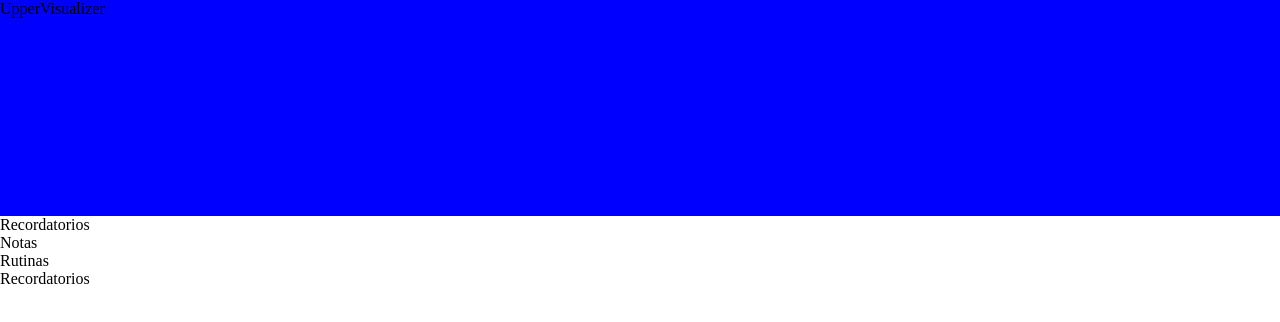
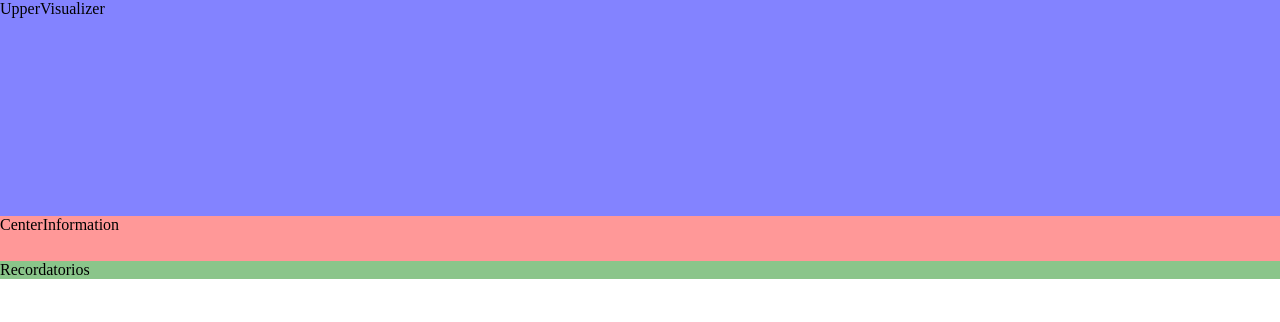
Before and after one commit to Jamesxtmp/my-life-xtmp, a React (Vite) app: page / in a window 1280 px wide. Shown: the top 322 px of the page. Built offline with nearby package versions, Linux system fonts and the light colour scheme.

Commit message:
start structure RootLayout

```diff
--- a/src/App.css
+++ b/src/App.css
@@ -1 +1,2 @@
 @import '/src/components/UpperVisualizer.css';
+@import '/src/components/RootLayout.css';
--- a/src/App.jsx
+++ b/src/App.jsx
@@ -1,25 +1,11 @@
-import RootLayout from "./components/RootLayout"
-import Recordatorios from "./pages/Recordatorios"
-import Rutinas from "./pages/Rutinas"
-import Notas from "./pages/Notas"
-
-import { BrowserRouter, Routes, Route } from "react-router-dom"
+import RouteMain from "./routes/RouteMain"
 
 import './App.css'
 
 function App() {
   return (
     <>
-      <BrowserRouter>
-        <Routes>
-          <Route path="/" element={<RootLayout />}>
-            <Route index element={<Recordatorios />} />
-            <Route path="/rutinas" element={<Rutinas />} />
-            <Route path="/notas" element={<Notas />} />
-            <Route path="*" element={<div>Pagina no encontrada</div>} />
-          </Route>
-        </Routes>
-      </BrowserRouter>
+      <RouteMain/>
     </>
   )
 }
--- /dev/null
+++ b/src/components/CenterInformation.jsx
@@ -0,0 +1,9 @@
+function CenterInformation() {
+    return (
+        <>
+            CenterInformation
+        </>
+    )
+}
+
+export default CenterInformation;
--- a/src/components/NavState.jsx
+++ b/src/components/NavMain.jsx
@@ -1,6 +1,6 @@
 import { Link } from "react-router-dom";
 
-function NavState() {
+function NavMain() {
     return (
         <>
             <nav>
@@ -20,4 +20,4 @@ function NavState() {
     );
 }
 
-export default NavState;
+export default NavMain;
--- /dev/null
+++ b/src/components/RootLayout.css
@@ -0,0 +1,17 @@
+.root-layout{
+
+}
+.layout-upper{
+    background-color: rgba(0, 0, 255, 0.486);
+    height: 27vh;
+    width: 100%;
+}
+.layout-center{
+    background-color: rgba(255, 0, 0, 0.404);
+    width: 100%;
+    height: 45px;
+}
+.layout-outlet{
+    background-color: rgba(0, 128, 0, 0.459);
+    width: 100%;
+}
--- a/src/components/RootLayout.jsx
+++ b/src/components/RootLayout.jsx
@@ -1,15 +1,21 @@
 import { Outlet } from "react-router-dom";
 
 import UpperVisualizer from "./UpperVisualizer";
-import NavState from "./NavState";
+import CenterInformation from "./CenterInformation"
 
 function RootLayout() {
     return (
-        <>
-            <UpperVisualizer/>
-            <NavState/>
-            <Outlet/>
-        </>
+        <div className="root-layout">
+            <div className="layout-upper">
+                <UpperVisualizer />
+            </div>
+            <div className="layout-center">
+                <CenterInformation />
+            </div>
+            <div className="layout-outlet">
+                <Outlet />
+            </div>
+        </div>
     );
 }
 
--- a/src/components/UpperVisualizer.css
+++ b/src/components/UpperVisualizer.css
@@ -1,5 +1,3 @@
 .upper-visualizer{
-    background-color: blue;
-    height: 27vh;
-    width: 100%;
+
 }
--- a/src/components/UpperVisualizer.jsx
+++ b/src/components/UpperVisualizer.jsx
@@ -6,4 +6,4 @@ function UpperVisualizer() {
     )
 }
 
-export default UpperVisualizer;
+export default UpperVisualizer
--- a/src/pages/Notas.jsx
+++ b/src/pages/Notas.jsx
@@ -1,9 +1,10 @@
 function Notas() {
+
     return (
         <>
             Notas
         </>
-    );
+    )
 }
 
 export default Notas;
--- /dev/null
+++ b/src/routes/RouteMain.jsx
@@ -0,0 +1,25 @@
+import RootLayout from "../components/RootLayout";
+import Recordatorios from "../pages/Recordatorios";
+import Rutinas from "../pages/Rutinas";
+import Notas from "../pages/Notas";
+
+import { BrowserRouter, Routes, Route } from "react-router-dom"
+
+function RouteMain() {
+    return (
+        <>
+            <BrowserRouter>
+                <Routes>
+                    <Route path="/" element={<RootLayout />}>
+                        <Route index element={<Recordatorios />} />
+                        <Route path="/rutinas" element={<Rutinas />} />
+                        <Route path="/notas" element={<Notas />} />
+                        <Route path="*" element={<div>Pagina no encontrada</div>} />
+                    </Route>
+                </Routes>
+            </BrowserRouter>
+        </>
+    )
+}
+
+export default RouteMain;
```
